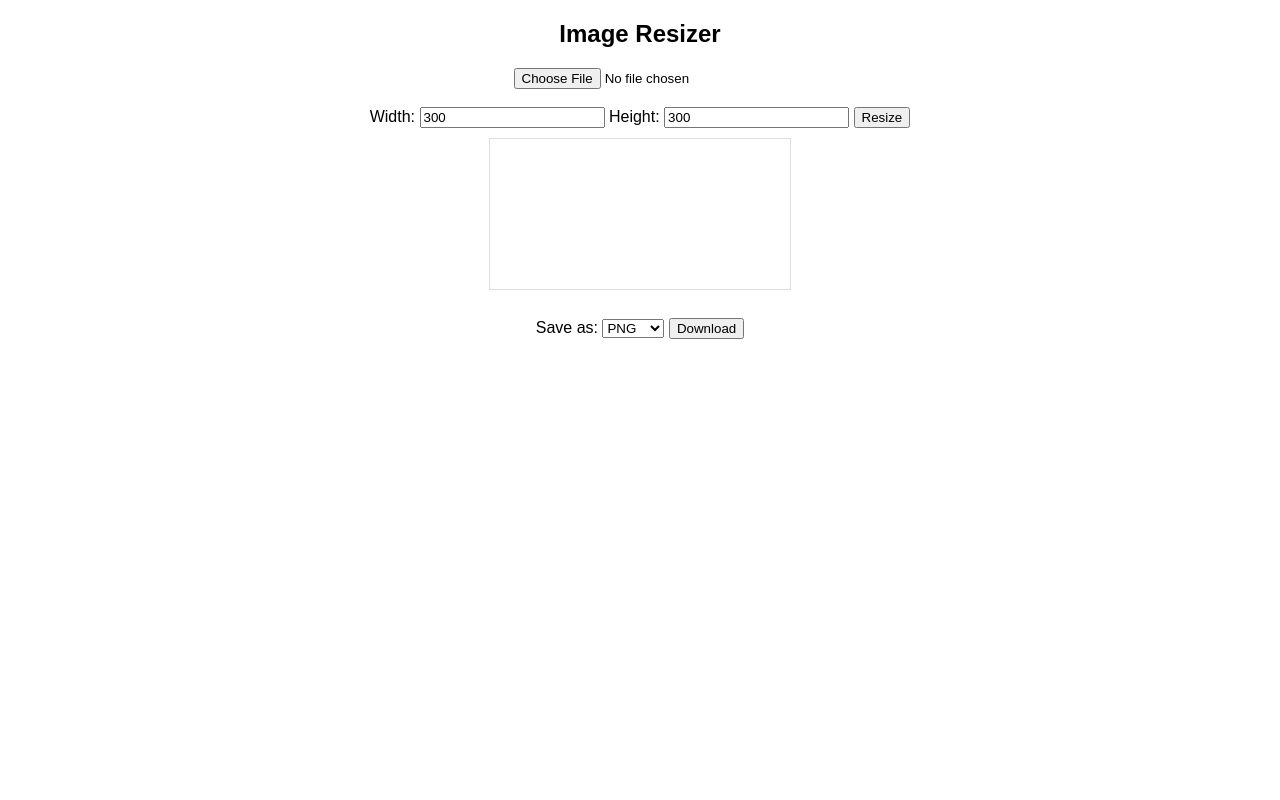
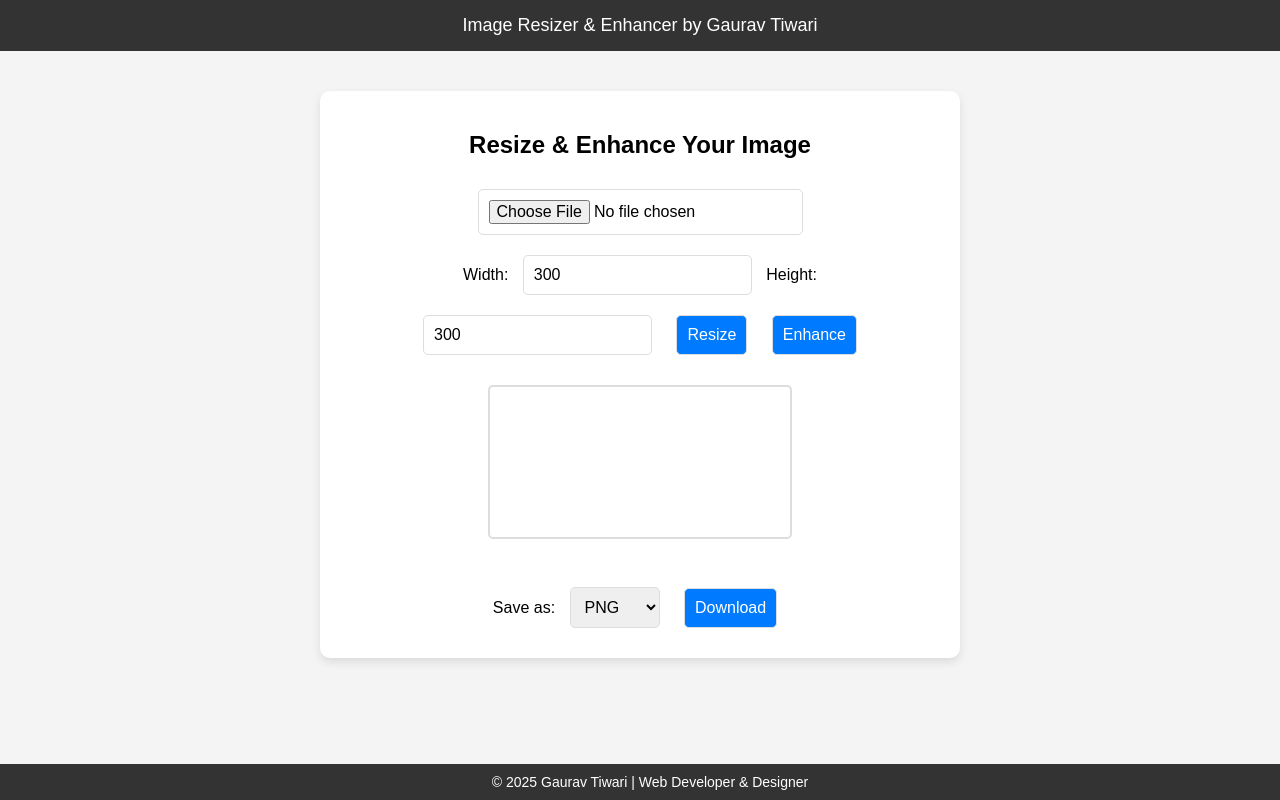
Before and after one commit to gauravtiwariweb/Image-Resizer-Web-App, a plain HTML site: page index.html in a window 1280 px wide. Drawn offline with Linux system fonts and the light colour scheme.

Commit message:
Update index.html
Add UI  Design and Image Enhance Feature

```diff
--- a/index.html
+++ b/index.html
@@ -3,26 +3,83 @@
 <head>
     <meta charset="UTF-8">
     <meta name="viewport" content="width=device-width, initial-scale=1.0">
-    <title>Image Resizer</title>
+    <title>Image Resizer & Enhancer</title>
     <style>
         body {
-            font-family: Arial, sans-serif;
+            font-family: 'Poppins', sans-serif;
+            margin: 0;
+            padding: 0;
+            background: #f4f4f4;
             text-align: center;
-            margin: 20px;
+        }
+        nav {
+            background: #333;
+            color: white;
+            padding: 15px;
+            font-size: 18px;
+        }
+        .container {
+            max-width: 600px;
+            margin: 40px auto;
+            background: white;
+            padding: 20px;
+            border-radius: 10px;
+            box-shadow: 0 4px 10px rgba(0, 0, 0, 0.1);
+        }
+        input, select, button {
+            padding: 10px;
+            margin: 10px;
+            border-radius: 5px;
+            border: 1px solid #ddd;
+            font-size: 16px;
+        }
+        button {
+            background: #007BFF;
+            color: white;
+            cursor: pointer;
+            transition: 0.3s;
+        }
+        button:hover {
+            background: #0056b3;
         }
         canvas {
             display: block;
-            margin: 10px auto;
-            border: 1px solid #ddd;
+            margin: 20px auto;
+            border: 2px solid #ddd;
+            border-radius: 5px;
+            transition: 0.5s;
+        }
+        footer {
+            background: #333;
+            color: white;
+            padding: 10px;
+            position: fixed;
+            bottom: 0;
+            width: 100%;
+            font-size: 14px;
+        }
+        .fade-in {
+            opacity: 0;
+            transform: translateY(20px);
+            animation: fadeIn 0.5s forwards;
+        }
+        @keyframes fadeIn {
+            to {
+                opacity: 1;
+                transform: translateY(0);
+            }
         }
     </style>
 </head>
 <body>
-    <h2>Image Resizer</h2>
-    <input type="file" id="upload" accept="image/*"><br><br>
+    <nav>Image Resizer & Enhancer by Gaurav Tiwari</nav>
+    <div class="container fade-in">
+        <h2>Resize & Enhance Your Image</h2>
+        <input type="file" id="upload" accept="image/*"><br>
         <label>Width: <input type="number" id="width" value="300"></label>
         <label>Height: <input type="number" id="height" value="300"></label>
         <button onclick="resizeImage()">Resize</button>
+        <button onclick="enhanceImage()">Enhance</button>
         <canvas id="canvas"></canvas>
         <br>
         <label>Save as: </label>
@@ -33,7 +90,8 @@
             <option value="svg">SVG</option>
         </select>
         <button onclick="saveImage()">Download</button>
-
+    </div>
+    <footer>© 2025 Gaurav Tiwari | Web Developer & Designer</footer>
     <script>
         let canvas = document.getElementById('canvas');
         let ctx = canvas.getContext('2d');
@@ -61,6 +119,17 @@
             ctx.drawImage(img, 0, 0, newWidth, newHeight);
         }
 
+        function enhanceImage() {
+            let imageData = ctx.getImageData(0, 0, canvas.width, canvas.height);
+            let data = imageData.data;
+            for (let i = 0; i < data.length; i += 4) {
+                data[i] = Math.min(255, data[i] * 1.1);
+                data[i + 1] = Math.min(255, data[i + 1] * 1.1);
+                data[i + 2] = Math.min(255, data[i + 2] * 1.1);
+            }
+            ctx.putImageData(imageData, 0, 0);
+        }
+
         function saveImage() {
             let format = document.getElementById('format').value;
             let link = document.createElement('a');
```
Lines whose indentation alone changed are shown as unchanged.
